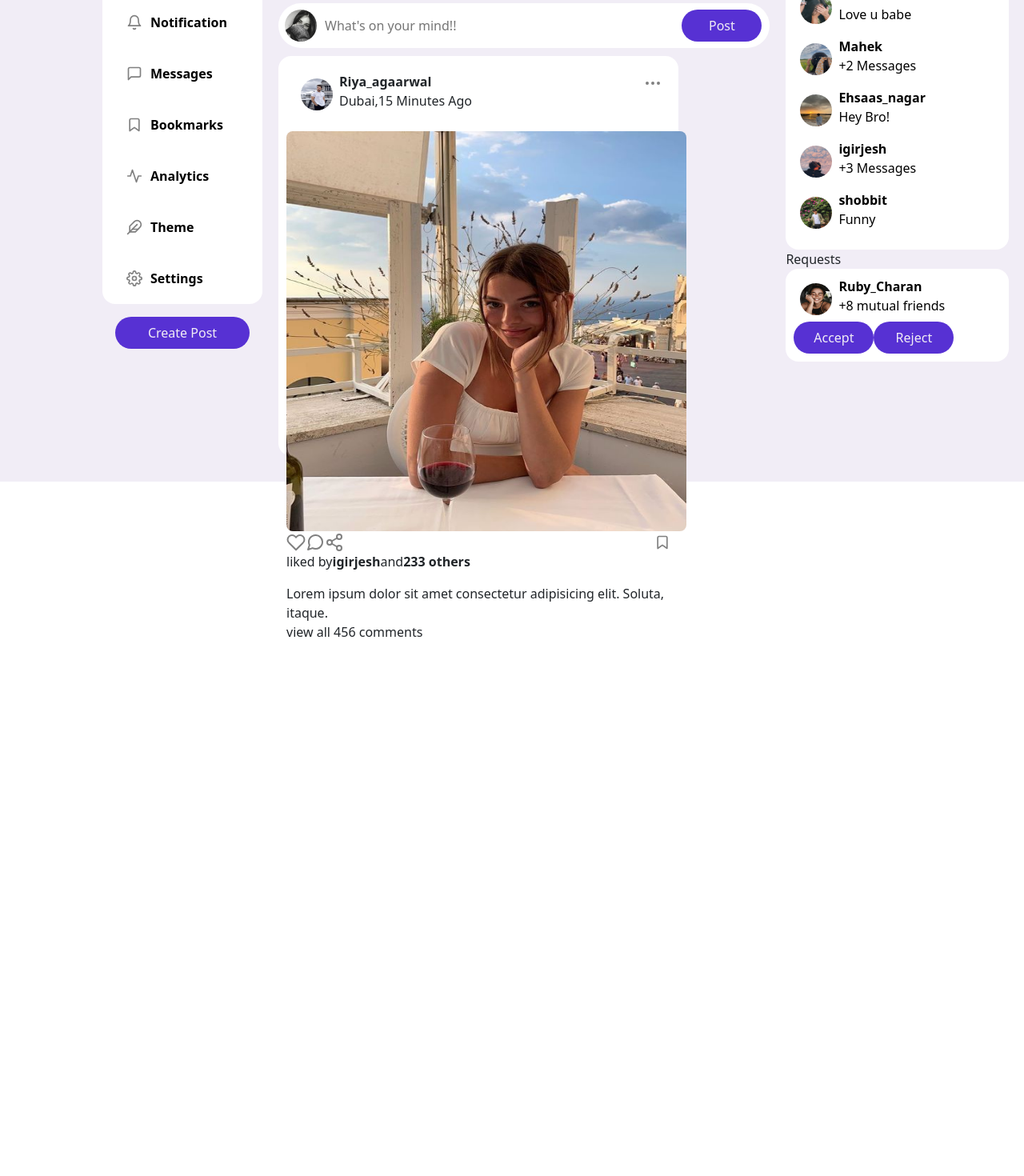
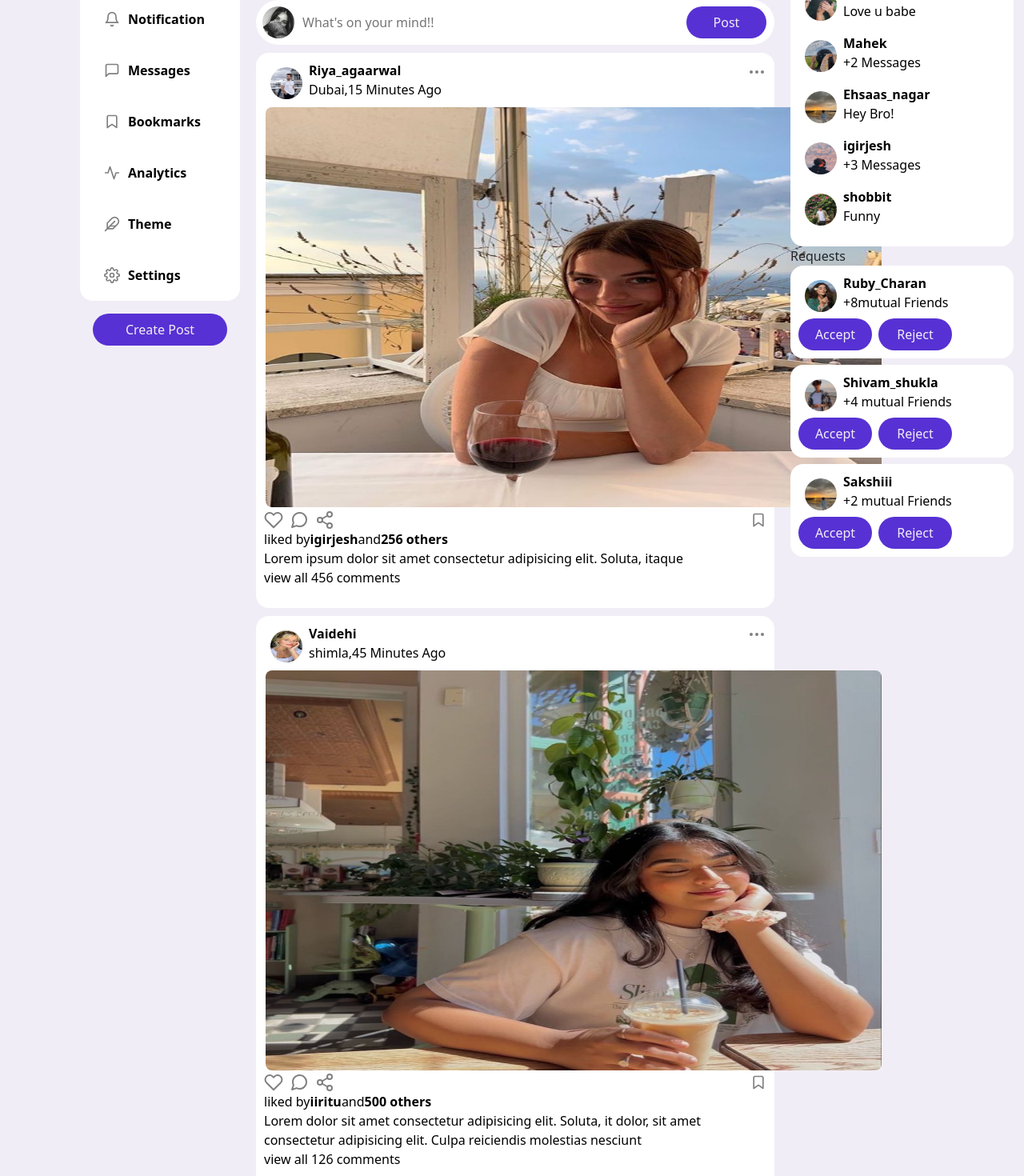
Before and after one commit to singh-ritu/Social-Surge, a React (Vite) app: page / in a window 1280 px wide. Shown: the part 320-1790 px from the top of the page at 80% size. Before the commit the page ends 1122 px from the top, so only its background shows below. Built offline with nearby package versions, Linux system fonts and the light colour scheme.

Commit message:
Handled the request box

```diff
--- a/src/App.css
+++ b/src/App.css
@@ -27,6 +27,7 @@
 .bottom-container {
   display: flex;
   padding: 2rem 8rem;
+  padding: 100px;
 }
 .left-container {
   min-width: 200px;
--- a/src/Components/Button/button.styles.css
+++ b/src/Components/Button/button.styles.css
@@ -5,4 +5,5 @@
   background-color: #5731d3;
   color: #f1edf5;
   padding: 0.5rem 0;
+  margin-right: 8px;
 }
--- a/src/Components/MiddleContainer/PostCard.jsx
+++ b/src/Components/MiddleContainer/PostCard.jsx
@@ -1,9 +1,8 @@
 import React from "react";
 import Avatar from "../Avatar";
 import "./post.styles.css";
+import { postCards } from "./cards";
 
-import post1 from "../../assets/post1.jpg";
-import pic1 from "../../assets/pic1.jpg";
 import more from "../../assets/more.svg";
 import heart from "../../assets/heart.svg";
 import message from "../../assets/message.svg";
@@ -12,13 +11,15 @@ import bookmarks from "../../assets/bookmark.svg";
 
 function PostCard() {
   return (
-    <div className="post-card">
+    <>
+      {postCards.map((card, index) => (
+        <div className="post-card" key={index}>
           <div className="upper-part">
             <div className="post-user">
-          <Avatar image={pic1} />
+              <Avatar image={card.avatar} />
               <div>
-            <b>Riya_agaarwal</b>
-            <p>Dubai,15 Minutes Ago</p>
+                <b>{card.username}</b>
+                <p style={{ margin: 0 }}>{card.location} </p>
               </div>
             </div>
             <div>
@@ -27,13 +28,13 @@ function PostCard() {
           </div>
           <div className="middle-part">
             <div>
-          <img src={post1} className="post-img" />
+              <img src={card.post} className="post-img" />
             </div>
-        <div className="icons">
+            <div className="icon">
               <div>
-            <img src={heart} />
-            <img src={message} />
-            <img src={share} />
+                <img src={heart} style={{ paddingRight: "8px" }} />
+                <img src={message} style={{ paddingRight: "8px" }} />
+                <img src={share} style={{ paddingRight: "8px" }} />
               </div>
               <div>
                 <img src={bookmarks} />
@@ -43,20 +44,45 @@ function PostCard() {
           <div className="lower-part">
             <div>
               <div className="likes">
-            <p>liked by</p>
-            <b>igirjesh</b>
-            <p>and</p>
-            <b>233 others</b>
+                <p style={{ margin: 0 }}>liked by</p>
+                <b>{card.otherUser}</b>
+                <p style={{ margin: 0 }}>and</p>
+                <b>{card.count} </b>
               </div>
-          <div>
-            Lorem ipsum dolor sit amet consectetur adipisicing elit. Soluta,
-            itaque.
-          </div>
-          <p>view all 456 comments </p>
+              <div>{card.caption}</div>
+              <p>{card.comments} </p>
+              <div />
             </div>
           </div>
         </div>
+      ))}
+    </>
   );
 }
 
 export default PostCard;
+{
+  /*
+
+      <div className="lower-part">
+        <div>
+          <div className="likes">
+            <p style={{ margin: 0 }}>liked by</p>
+            <b>igirjesh</b>
+            <p style={{ margin: 0 }}>and</p>
+            <b>233 others</b>
+          </div>
+          <div>
+            Lorem ipsum dolor sit amet, consectetur adipisicing elit. Esse
+            dignissimos architecto molestiae, nisi amet quos? Temporibus commodi
+            magnam necessitatibus modi! Ab omnis sint nobis hic ratione, quaerat
+            vero similique earum. Lorem ipsum dolor, sit amet consectetur
+            adipisicing elit. Culpa reiciendis molestias nesciunt repellendus
+            mollitia, impedit ut aliquam alias veritatis ad, magnam facilis
+            exercitationem temporibus provident! Nobis sit quasi architecto
+            inventore?
+          </div>
+          <p>view all 456 comments </p>
+        </div>
+      </div> */
+}
--- /dev/null
+++ b/src/Components/MiddleContainer/cards.js
@@ -0,0 +1,55 @@
+import story4 from "../../assets/story4.jpg";
+import story6 from "../../assets/story6.jpg";
+import pic3 from "../../assets/pic3.jpg";
+import pic1 from "../../assets/pic1.jpg";
+import post1 from "../../assets/post1.jpg";
+import post2 from "../../assets/post2.jpg";
+import post3 from "../../assets/post3.jpg";
+import post4 from "../../assets/post4.jpg";
+
+export const postCards = [
+  {
+    avatar: pic1,
+    username: "Riya_agaarwal",
+    location: "Dubai,15 Minutes Ago",
+    post: post1,
+    otherUser: "igirjesh",
+    count: "256 others",
+    caption:
+      " Lorem ipsum dolor sit amet consectetur adipisicing elit. Soluta, itaque",
+    comments: "view all 456 comments",
+  },
+  {
+    avatar: pic3,
+    username: "Vaidehi",
+    location: "shimla,45 Minutes Ago",
+    post: post2,
+    otherUser: "iiritu",
+    count: "500 others",
+    caption:
+      " Lorem  dolor sit amet consectetur adipisicing elit. Soluta, it dolor, sit amet consectetur adipisicing elit. Culpa reiciendis molestias nesciunt ",
+    comments: "view all 126 comments",
+  },
+  {
+    avatar: story4,
+    username: "Mahek",
+    location: "Barielly,6 Minutes Ago",
+    post: post3,
+    otherUser: "iAkkii",
+    count: "78 others",
+    caption:
+      " magnam necessitatibus modi! Ab omnis sint nobis hic ratione, quaerat vero similique Lorem ipsum dolor, sit amet consectetur adipisicing elit. Culpa reiciendis molestias nesciunt adipisicing elit. Soluta, itaque",
+    comments: "view all 567 comments",
+  },
+  {
+    avatar: story6,
+    username: "Vickyy",
+    location: "Amsterdam, 56 Minutes Ago",
+    post: post4,
+    otherUser: "shashank_gaur",
+    count: "256 others",
+    caption:
+      "necessitatibus modi! Ab omnis sint nobis hic ratione, quaerat vero similique Lorem ipsum dolor, sit amet consectetur adipisicing elit. Culpa reiciendis molestias nesciunt",
+    comments: "view all 344 comments",
+  },
+];
--- a/src/Components/MiddleContainer/post.styles.css
+++ b/src/Components/MiddleContainer/post.styles.css
@@ -1,25 +1,29 @@
 .post-card {
-  height: 500px;
-  width: 500px;
   background-color: var(--bg-primary);
   margin-top: 10px;
   border-radius: 16px;
   padding: 10px;
+  font-size: medium;
+  cursor: pointer;
 }
 .upper-part {
   display: flex;
-  margin: 10px;
   justify-content: space-between;
+}
+.lower-part {
+  color: var(--text);
 }
 .post-user {
   display: flex;
+  color: var(--text);
 }
 .post-img {
   height: 500px;
-  width: 500px;
+  width: 770px;
   border-radius: 8px;
+  margin: 2px;
 }
-.icons {
+.icon {
   display: flex;
   justify-content: space-between;
 }
--- a/src/Components/NavBar/navbar.styles.css
+++ b/src/Components/NavBar/navbar.styles.css
@@ -1,4 +1,6 @@
 .navBar {
+  position: fixed;
+  z-index: 100;
   display: flex;
   align-items: center;
   justify-content: space-evenly;
--- a/src/Components/RightContainer/Requests.jsx
+++ b/src/Components/RightContainer/Requests.jsx
@@ -2,11 +2,55 @@ import React from "react";
 import Avatar from "../Avatar";
 import Button from "../Button";
 import "./request.styles.css";
-import story5 from "../../assets/story5.jpg";
+import story1 from "../../assets/story1.jpg";
+import story6 from "../../assets/story6.jpg";
+import story3 from "../../assets/story3.jpg";
 
 function Requests() {
+  const requests = [
+    {
+      avatar: story1,
+      username: "Ruby_Charan",
+      Friends: "+8mutual Friends",
+    },
+    {
+      avatar: story6,
+      username: "Shivam_shukla",
+      Friends: "+4 mutual Friends",
+    },
+    {
+      avatar: story3,
+      username: "Sakshiii",
+      Friends: "+2 mutual Friends",
+    },
+  ];
+
   return (
-    <div className="request-container">
+    <>
+      {requests.map((request, index) => (
+        <div className="request-container" key={index}>
+          <div className="request">
+            <Avatar image={request.avatar} />
+
+            <div className="request-user">
+              <b>{request.username} </b>
+              <span>{request.Friends} </span>
+            </div>
+          </div>
+          <div className="accept-btn">
+            <Button buttonName="Accept" />
+
+            <Button buttonName="Reject" />
+          </div>
+        </div>
+      ))}
+    </>
+  );
+}
+
+export default Requests;
+{
+  /* <div className="request-container">
 <div className="request">
   <Avatar image={story5} />
   <div className="request-user">
@@ -16,10 +60,8 @@ function Requests() {
 </div>
 <div className="accept-btn">
   <Button buttonName="Accept" />
+
   <Button buttonName="Reject" />
 </div>
-    </div>
-  );
+</div> */
 }
-
-export default Requests;
--- a/src/Components/RightContainer/request.styles.css
+++ b/src/Components/RightContainer/request.styles.css
@@ -15,4 +15,5 @@
   border: 0;
   border-radius: 16px;
   padding: 10px;
+  margin-bottom: 8px;
 }
```
Also changed, not shown: src/Components/MiddleContainer/constants.js (+0 -45 lines). Lines whose indentation alone changed are shown as unchanged.
